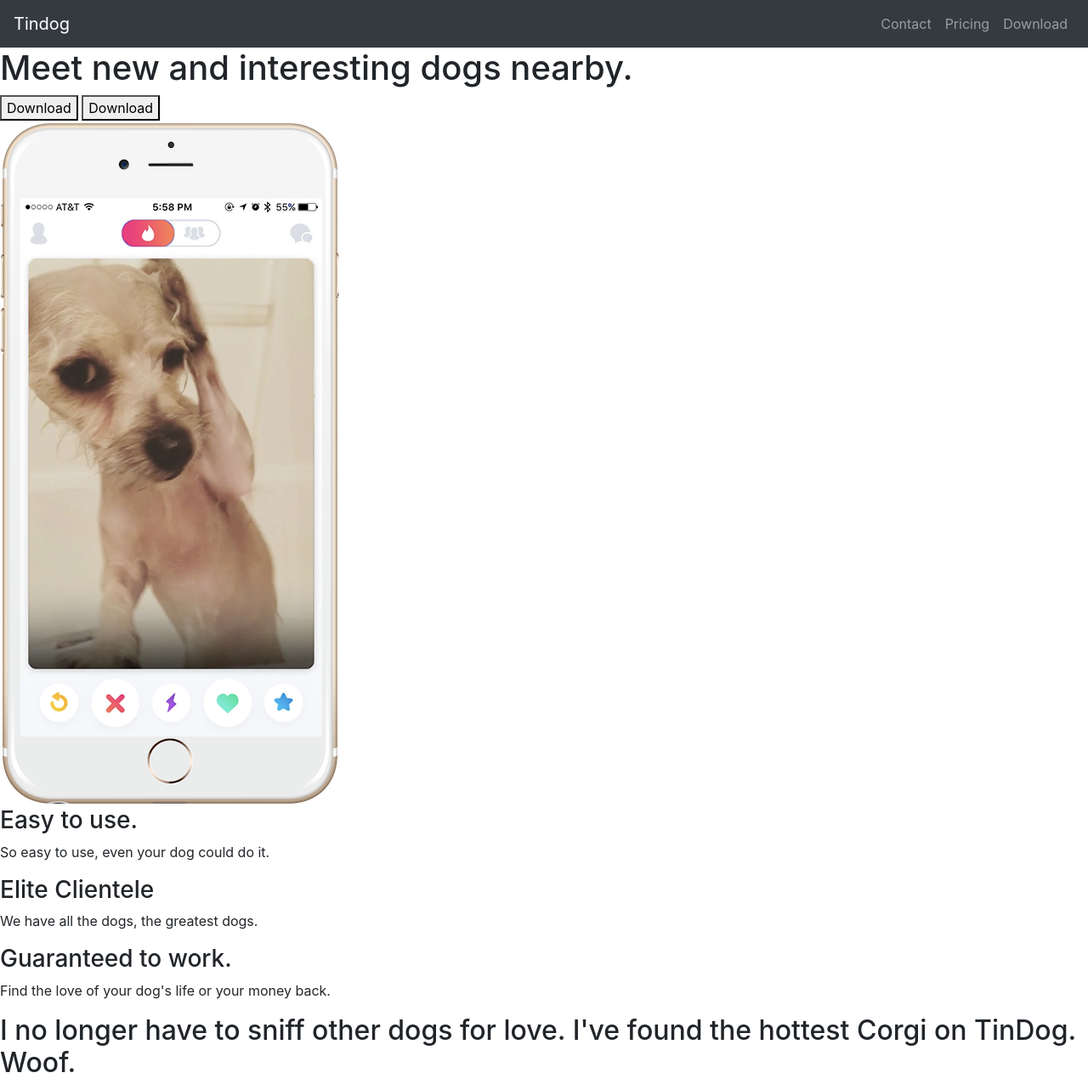
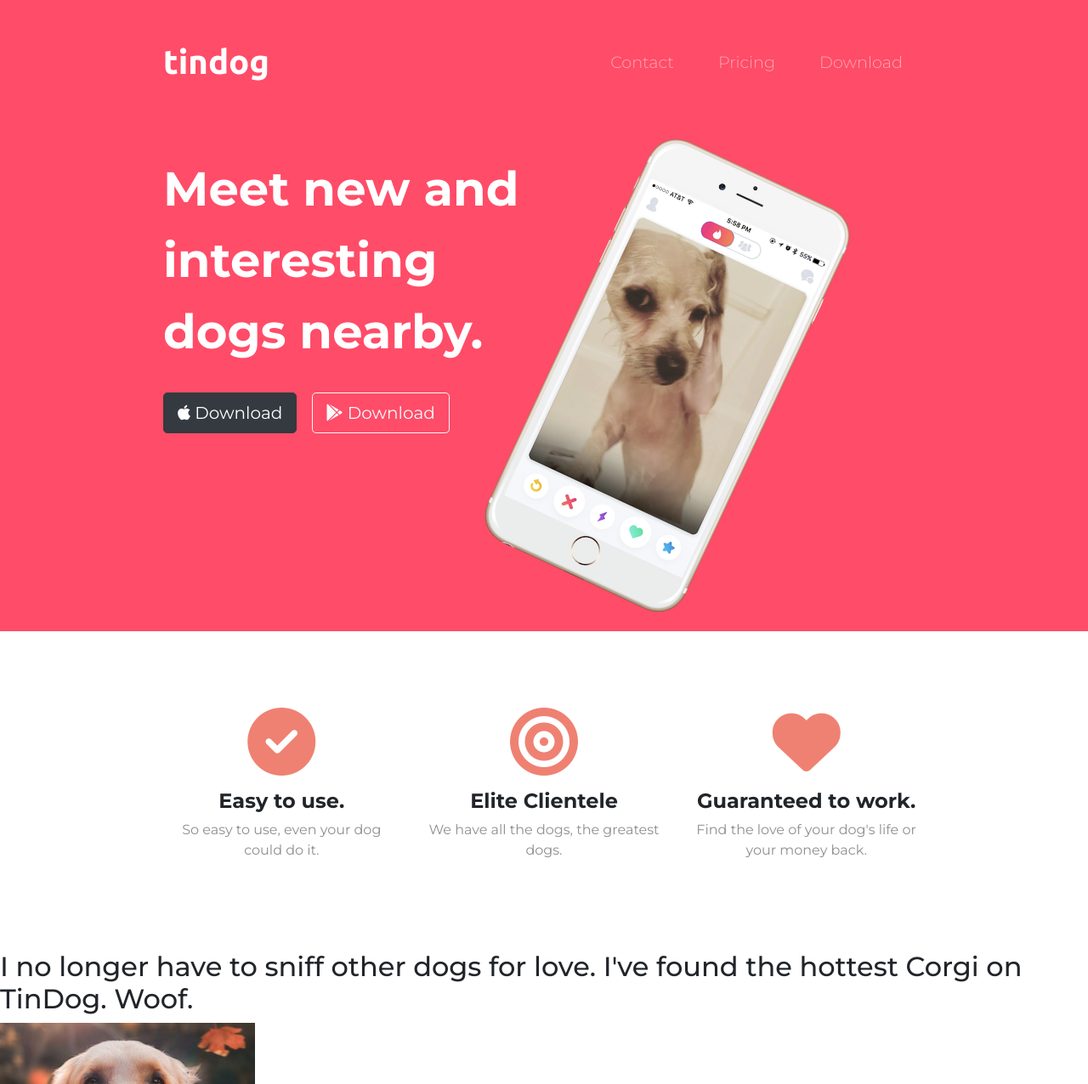
Before and after one commit to Joehimes/tindog, a plain HTML site: page index.html in a window 1280 px wide. Shown: the top 1276 px of the page at 85% size. Drawn offline with nearby package versions, Linux system fonts and the light colour scheme.

Commit message:
Styled Title section and Features section

```diff
--- a/css/styles.css
+++ b/css/styles.css
@@ -0,0 +1,84 @@
+body {
+    font-family: 'Montserrat', sans-serif;
+}
+
+
+#title {
+    background-color: #ff4c68;
+    color: #fff;
+}
+
+.heading {
+    font-family: 'Montserrat', sans-serif;
+    font-weight: bold;
+    font-size: 3.5rem;
+    line-height: 1.5;
+}
+
+.container-fluid {
+    padding: 3% 15%;
+}
+
+/* Navigation Bar */
+
+.navbar {
+    padding: 0 0 4.5rem;
+}
+
+.navbar-brand {
+    font-family: "Ubuntu", sans-serif;
+    font-size: 2.5rem;
+    font-weight: bold;
+}
+
+.nav-item {
+    padding: 0 18px;
+}
+
+.nav-link {
+    font-family: "Montserrat", sans-serif;
+    font-size: 1.2rem;
+    font-weight: 300;
+}
+
+/* Download Buttons */
+
+.download-button {
+    margin: 5% 3% 5% 0;
+}
+
+/* Title Image */
+
+.title-img {
+    width: 60%;
+    transform: rotate(25deg);
+}
+
+/* Features */
+
+#features {
+    padding: 7% 15%;
+}
+
+.feature-box {
+    text-align: center;
+}
+
+.feature-icon {
+    color: #ef8172;
+    margin-bottom: 1rem;
+}
+
+.feature-icon:hover {
+    color: #ff4c68;
+}
+
+.feature-heading {
+    font-family: "Montserrat", sans-serif;
+    font-weight: bold;
+    font-size: 1.5rem;
+}
+
+.feature-body {
+    color: #8f8f8f;
+}
--- a/index.html
+++ b/index.html
@@ -4,18 +4,26 @@
 <head>
   <meta charset="utf-8">
   <title>TinDog</title>
+  <script src="https://kit.fontawesome.com/de7c2711b4.js" crossorigin="anonymous"></script>
+  <link rel="stylesheet" href="https://stackpath.bootstrapcdn.com/bootstrap/4.4.1/css/bootstrap.min.css"
+    integrity="sha384-Vkoo8x4CGsO3+Hhxv8T/Q5PaXtkKtu6ug5TOeNV6gBiFeWPGFN9MuhOf23Q9Ifjh" crossorigin="anonymous">
+  <link
+    href="https://fonts.googleapis.com/css2?family=Montserrat:wght@300;400;500;700&family=Ubuntu:wght@300;400;500;700&display=swap"
+    rel="stylesheet">
   <link rel="stylesheet" href="css/styles.css">
-  <link rel="stylesheet" href="https://stackpath.bootstrapcdn.com/bootstrap/4.4.1/css/bootstrap.min.css" integrity="sha384-Vkoo8x4CGsO3+Hhxv8T/Q5PaXtkKtu6ug5TOeNV6gBiFeWPGFN9MuhOf23Q9Ifjh" crossorigin="anonymous">
 </head>
 
 <body>
 
   <section id="title">
 
+    <div class="container-fluid">
+
       <!-- Nav Bar -->
-    <nav class="navbar bg-dark navbar-expand-lg navbar-dark">
-      <a class="navbar-brand" href="">Tindog</a>
-       <button class="navbar-toggler" type="button" data-toggle="collapse" data-target="#navbarSupportedContent" aria-controls="navbarSupportedContent" aria-expanded="false" aria-label="Toggle navigation">
+      <nav class="navbar navbar-expand-lg navbar-dark">
+        <a class="navbar-brand" href="">tindog</a>
+        <button class="navbar-toggler" type="button" data-toggle="collapse" data-target="#navbarSupportedContent"
+          aria-controls="navbarSupportedContent" aria-expanded="false" aria-label="Toggle navigation">
           <span class="navbar-toggler-icon"></span>
         </button>
         <div class="collapse navbar-collapse" id="navbarSupportedContent">
@@ -36,15 +44,20 @@
 
       <!-- Title -->
 
-    <div>
-      <h1>Meet new and interesting dogs nearby.</h1>
-      <button type="button">Download</button>
-      <button type="button">Download</button>
+      <div class="row">
+        <div class="col-lg-6">
+          <h1 class="heading">Meet new and interesting dogs nearby.</h1>
+          <button type="button" class="btn btn-dark btn-lg download-button"><i class="fab fa-apple"></i>
+            Download</button>
+          <button type="button" class="btn btn-outline-light btn-lg download-button"><i class="fab fa-google-play"></i>
+            Download</button>
         </div>
-    <div>
-      <img src="images/iphone6.png" alt="iphone-mockup">
+        <div class="col-lg-6">
+          <img class="title-img" src="images/iphone6.png" alt="iphone-mockup">
+        </div>
       </div>
 
+    </div>
   </section>
 
 
@@ -52,14 +65,27 @@
 
   <section id="features">
 
-    <h3>Easy to use.</h3>
-    <p>So easy to use, even your dog could do it.</p>
+    <div class="row">
 
-    <h3>Elite Clientele</h3>
-    <p>We have all the dogs, the greatest dogs.</p>
+      <div class="col-lg-4 feature-box">
+        <i class="fas fa-check-circle fa-5x feature-icon"></i>
+        <h3 class="feature-heading">Easy to use.</h3>
+        <p class="feature-body">So easy to use, even your dog could do it.</p>
+      </div>
 
-    <h3>Guaranteed to work.</h3>
-    <p>Find the love of your dog's life or your money back.</p>
+      <div class="col-lg-4 feature-box">
+        <i class="fas fa-bullseye fa-5x feature-icon"></i>
+        <h3 class="feature-heading">Elite Clientele</h3>
+        <p class="feature-body">We have all the dogs, the greatest dogs.</p>
+      </div>
+
+      <div class="col-lg-4 feature-box">
+        <i class="fas fa-heart fa-5x feature-icon"></i>
+        <h3 class="feature-heading">Guaranteed to work.</h3>
+        <p class="feature-body">Find the love of your dog's life or your money back.</p>
+      </div>
+
+    </div>
 
   </section>
 
@@ -144,9 +170,15 @@
 
   </footer>
 
-  <script src="https://code.jquery.com/jquery-3.4.1.slim.min.js" integrity="sha384-J6qa4849blE2+poT4WnyKhv5vZF5SrPo0iEjwBvKU7imGFAV0wwj1yYfoRSJoZ+n" crossorigin="anonymous"></script>
-  <script src="https://cdn.jsdelivr.net/npm/popper.js@1.16.0/dist/umd/popper.min.js" integrity="sha384-Q6E9RHvbIyZFJoft+2mJbHaEWldlvI9IOYy5n3zV9zzTtmI3UksdQRVvoxMfooAo" crossorigin="anonymous"></script>
-  <script src="https://stackpath.bootstrapcdn.com/bootstrap/4.4.1/js/bootstrap.min.js" integrity="sha384-wfSDF2E50Y2D1uUdj0O3uMBJnjuUD4Ih7YwaYd1iqfktj0Uod8GCExl3Og8ifwB6" crossorigin="anonymous"></script>
+  <script src="https://code.jquery.com/jquery-3.4.1.slim.min.js"
+    integrity="sha384-J6qa4849blE2+poT4WnyKhv5vZF5SrPo0iEjwBvKU7imGFAV0wwj1yYfoRSJoZ+n" crossorigin="anonymous">
+  </script>
+  <script src="https://cdn.jsdelivr.net/npm/popper.js@1.16.0/dist/umd/popper.min.js"
+    integrity="sha384-Q6E9RHvbIyZFJoft+2mJbHaEWldlvI9IOYy5n3zV9zzTtmI3UksdQRVvoxMfooAo" crossorigin="anonymous">
+  </script>
+  <script src="https://stackpath.bootstrapcdn.com/bootstrap/4.4.1/js/bootstrap.min.js"
+    integrity="sha384-wfSDF2E50Y2D1uUdj0O3uMBJnjuUD4Ih7YwaYd1iqfktj0Uod8GCExl3Og8ifwB6" crossorigin="anonymous">
+  </script>
 </body>
 
 </html>
```
Lines whose indentation alone changed are shown as unchanged.
